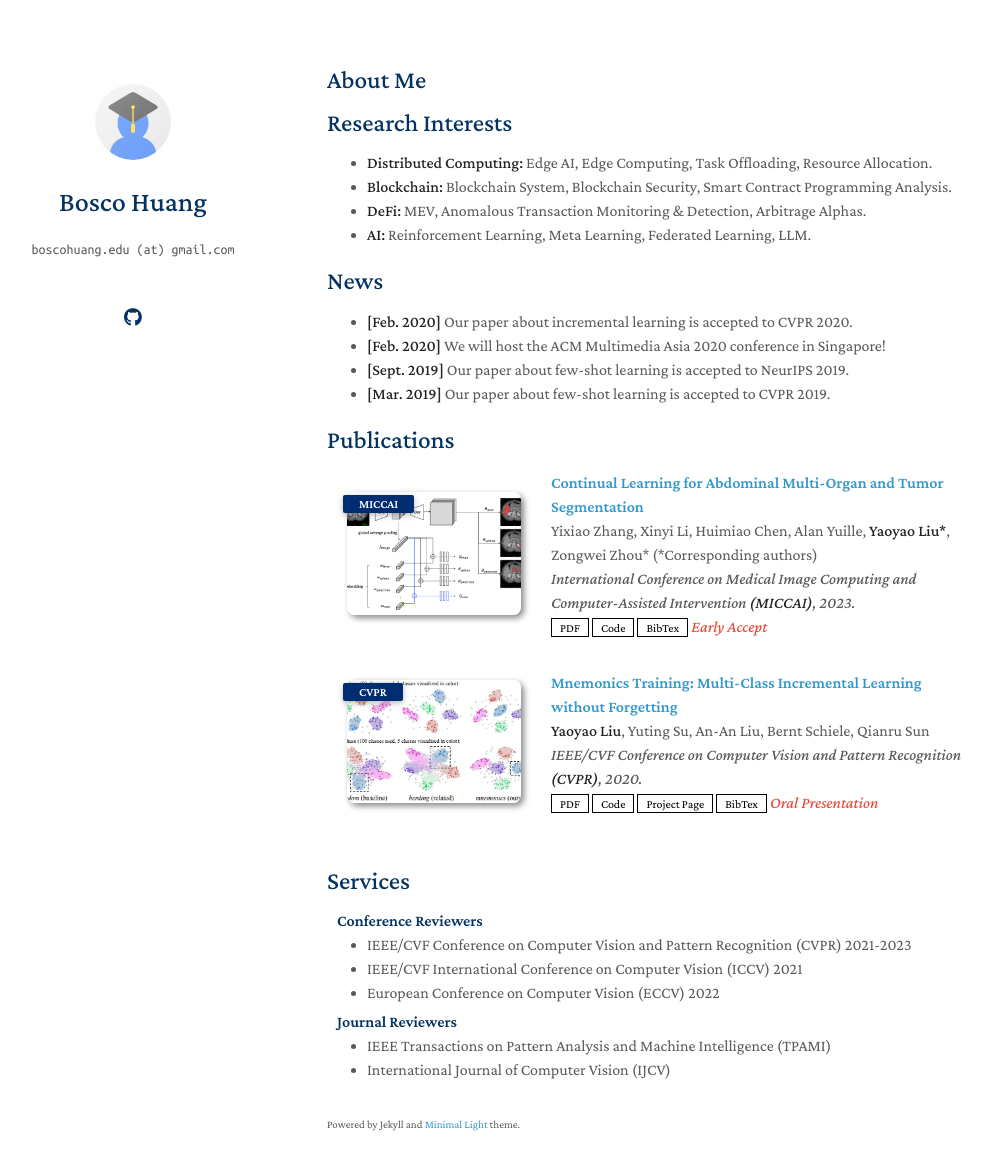
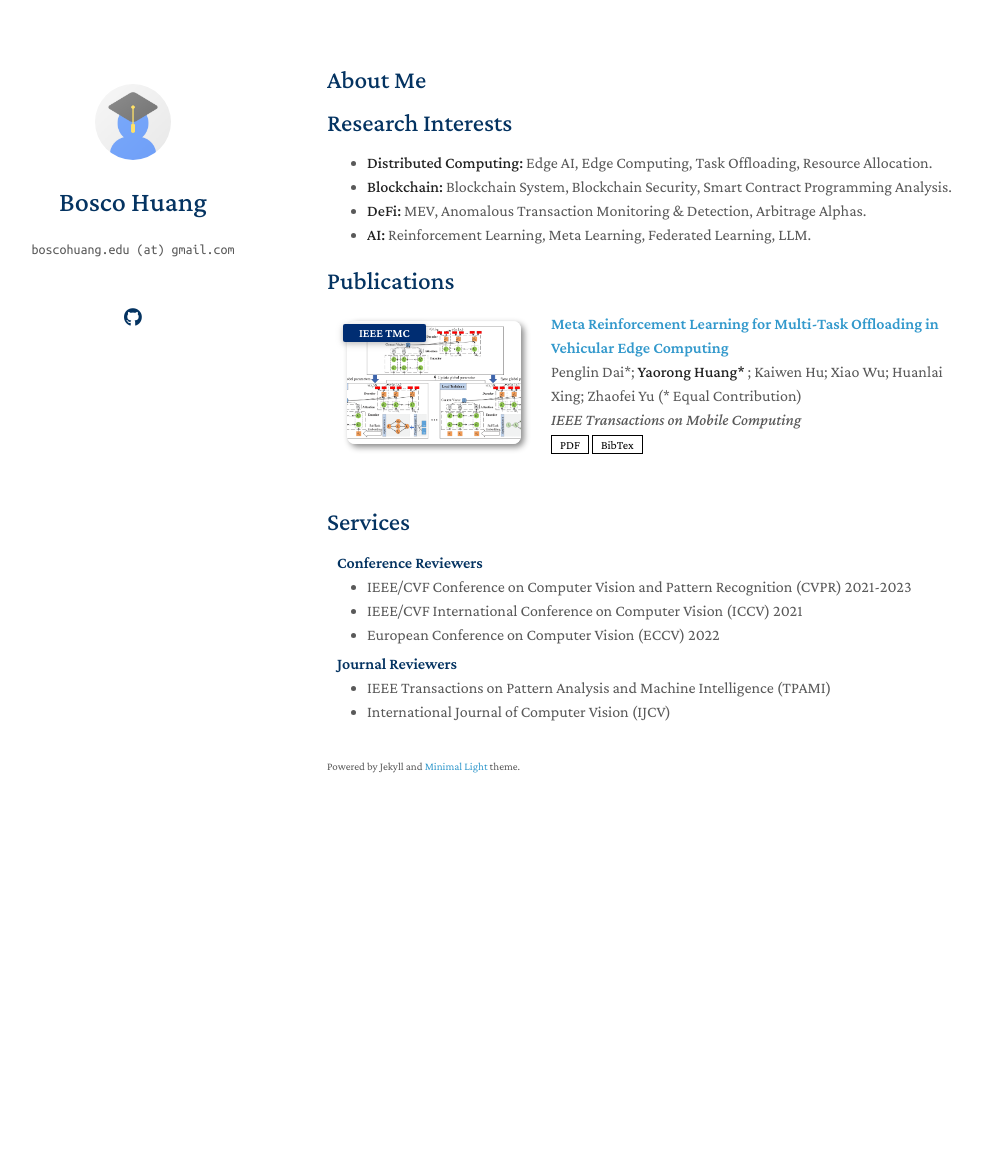
Before and after one commit to 0xBoscoHuang/0xBoscoHuang.github.io, a Jekyll site: the page built from index.md, in a window 1280 px wide and 1205 px high. Shown: the top 1170 px of the window, without its empty margins (143-1134 px from the left). Built offline with Jekyll 4.4.1, drawn with Linux system fonts in a browser that asks for light colours; a style sheet for code colours, icons or effects is not loaded.

Commit message:
update TMC

```diff
--- a/_data/publications.yml
+++ b/_data/publications.yml
@@ -1,22 +1,22 @@
 main:
 
-  - title: Continual Learning for Abdominal Multi-Organ and Tumor Segmentation
-    authors: Yixiao Zhang, Xinyi Li, Huimiao Chen, Alan Yuille, <strong>Yaoyao Liu*</strong>, Zongwei Zhou* (*Corresponding authors)
-    conference_short: MICCAI
-    conference: International Conference on Medical Image Computing and Computer-Assisted Intervention <strong>(MICCAI)</strong>, 2023.
-    pdf: https://arxiv.org/pdf/2306.00988.pdf
-    code: https://github.com/MrGiovanni/ContinualLearning
-    bibtex: https://bib.yliu.me/MICCAI23.txt
-    image: ./assets/img/teaser_example_2.png
-    notes: Early Accept
+  - title: Meta Reinforcement Learning for Multi-Task Offloading in Vehicular Edge Computing
+    authors: Penglin Dai*; <strong>Yaorong Huang*</strong> ; Kaiwen Hu; Xiao Wu; Huanlai Xing; Zhaofei Yu (* Equal Contribution)
+    conference_short: IEEE TMC
+    conference: IEEE Transactions on Mobile Computing
+    pdf: https://ieeexplore.ieee.org/stamp/stamp.jsp?tp=&arnumber=10050793
+    # code: https://github.com/MrGiovanni/ContinualLearning
+    bibtex: https://scholar.googleusercontent.com/scholar.bib?q=info:bHJ7X-iU2l8J:scholar.google.com/&output=citation&scisdr=ClHpvFWFEIWGimHkXeA:AFWwaeYAAAAAZ9ziReDnQrLgpEs0hMfFk4H8U0E&scisig=AFWwaeYAAAAAZ9ziRUqO8IVyHEuQai_w2P4CG-g&scisf=4&ct=citation&cd=-1&hl=en&scfhb=1
+    image: ./assets/img/TMC2023.png
+    # notes: Early Accept
 
-  - title: "Mnemonics Training: Multi-Class Incremental Learning without Forgetting"
-    authors: <strong>Yaoyao Liu</strong>, Yuting Su, An-An Liu, Bernt Schiele, Qianru Sun
-    conference_short: CVPR
-    conference: IEEE/CVF Conference on Computer Vision and Pattern Recognition <strong>(CVPR)</strong>, 2020.
-    pdf: https://arxiv.org/pdf/2002.10211.pdf
-    code: https://github.com/yaoyao-liu/class-incremental-learning/tree/main/mnemonics-training
-    page: https://class-il.mpi-inf.mpg.de/mnemonics/
-    bibtex: https://class-il.mpi-inf.mpg.de/mnemonics/
-    notes: Oral Presentation
-    image: ./assets/img/teaser_example.png
+  # - title: "Mnemonics Training: Multi-Class Incremental Learning without Forgetting"
+  #   authors: <strong>Yaoyao Liu</strong>, Yuting Su, An-An Liu, Bernt Schiele, Qianru Sun
+  #   conference_short: CVPR
+  #   conference: IEEE/CVF Conference on Computer Vision and Pattern Recognition <strong>(CVPR)</strong>, 2020.
+  #   pdf: https://arxiv.org/pdf/2002.10211.pdf
+  #   code: https://github.com/yaoyao-liu/class-incremental-learning/tree/main/mnemonics-training
+  #   page: https://class-il.mpi-inf.mpg.de/mnemonics/
+  #   bibtex: https://class-il.mpi-inf.mpg.de/mnemonics/
+  #   notes: Oral Presentation
+  #   image: ./assets/img/teaser_example.png
--- a/index.md
+++ b/index.md
@@ -13,9 +13,7 @@ layout: homepage
 - **DeFi:** MEV, Anomalous Transaction Monitoring & Detection, Arbitrage Alphas.
 - **AI:** Reinforcement Learning, Meta Learning, Federated Learning, LLM.
 
-## News
+<!-- ## News
 
 - **[Feb. 2020]** Our paper about incremental learning is accepted to CVPR 2020.
-- **[Feb. 2020]** We will host the ACM Multimedia Asia 2020 conference in Singapore!
-- **[Sept. 2019]** Our paper about few-shot learning is accepted to NeurIPS 2019.
-- **[Mar. 2019]** Our paper about few-shot learning is accepted to CVPR 2019.
+- **[Feb. 2020]** We will host the ACM Multimedia Asia 2020 conference in Singapore! -->
```
Also changed, not shown: assets/img/TMC2023.png (added), assets/img/teaser_example.png (deleted), assets/img/teaser_example_2.png (deleted).
